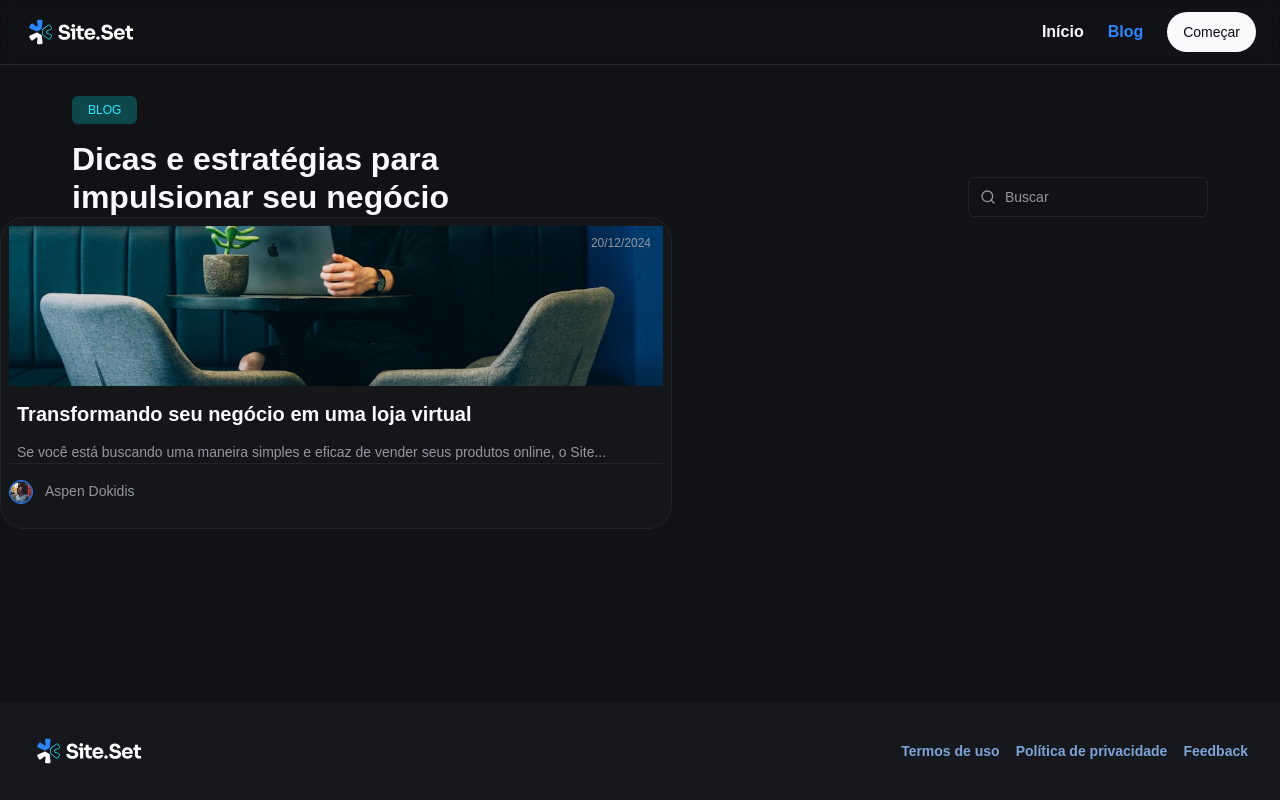
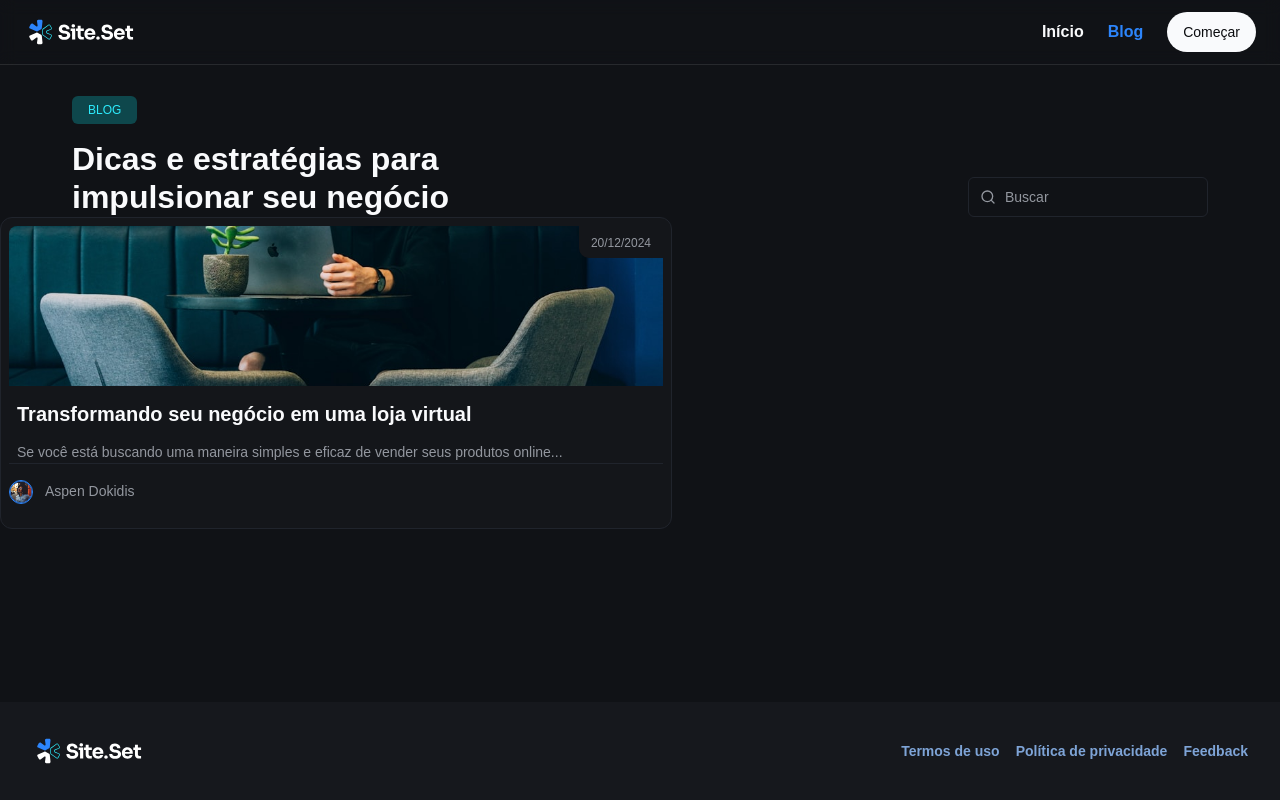
Before and after one commit to gustavo2892/blog-with-nextjs, a Next.js app: page /blog in a window 1280 px wide. Built offline with nearby package versions, Linux system fonts and the light colour scheme; a web font is replaced by a local one.

Commit message:
Add props to post card component

```diff
--- a/src/templates/blog/blog-list.tsx
+++ b/src/templates/blog/blog-list.tsx
@@ -30,7 +30,17 @@ export function BlogList() {
       </header>
 
       {/* Listagem de posts */}
-      <PostCard />
+      <PostCard
+        title="Transformando seu negócio em uma loja virtual"
+        description="Se você está buscando uma maneira simples e eficaz de vender seus produtos online..."
+        date="20/12/2024"
+        slug="transformando"
+        image="/assets/primeiro-post.png"
+        author={{
+          avatar: '/customer-01.png',
+          name: 'Aspen Dokidis',
+        }}
+      />
     </div>
   );
 }
--- a/src/templates/blog/components/post-card/post-card.tsx
+++ b/src/templates/blog/components/post-card/post-card.tsx
@@ -1,37 +1,57 @@
 import Image from 'next/image';
 import Link from 'next/link';
 
-export const PostCard = () => {
+type Author = {
+  name: string;
+  avatar: string;
+};
+
+type PostCardProps = {
+  slug: string;
+  title: string;
+  description: string;
+  image: string;
+  date: string;
+  author: Author;
+};
+
+export const PostCard = ({
+  slug,
+  title,
+  description,
+  image,
+  date,
+  author,
+}: PostCardProps) => {
   return (
     <Link
-      href={`/blog/`}
-      className="w-full max-w-2xl rounded-3xl border-[1px] border-gray-400 bg-gray-600 overflow-hidden transition-all duration-300 hover:border-[1px] hover:border-blue-300"
+      href={`/blog/${slug}`}
+      className="w-full max-w-2xl rounded-[12px] border-[1px] border-gray-400 bg-gray-600 overflow-hidden transition-all duration-300 hover:border-[1px] hover:border-blue-300"
     >
       {/* Post Content */}
       <div className="p-2 rounded-md overflow-hidden">
         {/* Imagem Container */}
         <div className="relative">
-          <div className="absolute top-0 right-0 px-3 py-1">
-            <span className="text-body-xs text-gray-300">20/12/2024</span>
+          <div className="absolute top-0 right-0 px-3 py-1 bg-gray-600 backdrop-blur-sm rounded-bl-[10px]">
+            <span className="text-body-xs text-gray-300">{date}</span>
           </div>
           <Image
-            src={'/assets/primeiro-post.png'}
+            src={image}
             alt=""
             width={288}
             height={144}
-            className="w-full h-40 object-cover object-center"
+            className="w-full h-40 object-cover object-center rounded-t-[8px]"
           />
         </div>
 
         {/* Post info */}
         <div className="px-2 mt-4 space-y-4">
           <h2 className="text-heading-sm text-gray-100 line-clamp-3">
-            Transformando seu negócio em uma loja virtual
+            {title}
           </h2>
 
           <p className="text-gray-300 text-body-sm line-clamp-3">
-            Se você está buscando uma maneira simples e eficaz de vender seus
-            produtos online, o Site...
+            {description}
           </p>
         </div>
 
@@ -39,13 +59,13 @@ export const PostCard = () => {
         <div className="flex items-center gap-3 border-t border-gray-400 py-4">
           <div className="relative h-5 w-5 md:h-6 md:w-6 overflow-hidden rounded-full border-blue-200 border-[1px]">
             <Image
-              src={'/customer-01.png'}
+              src={author.avatar}
               alt=""
               fill
               className="object-cover rounded-md"
             />
           </div>
-          <span className="text-body-sm text-gray-300">Aspen Dokidis</span>
+          <span className="text-body-sm text-gray-300">{author.name}</span>
         </div>
       </div>
     </Link>
```
